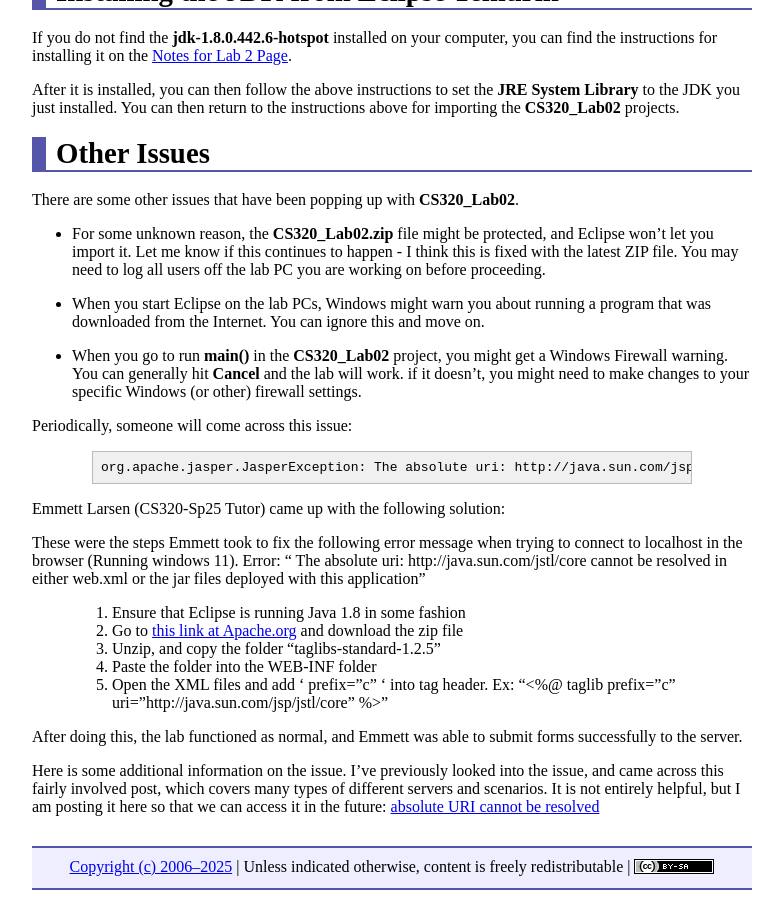
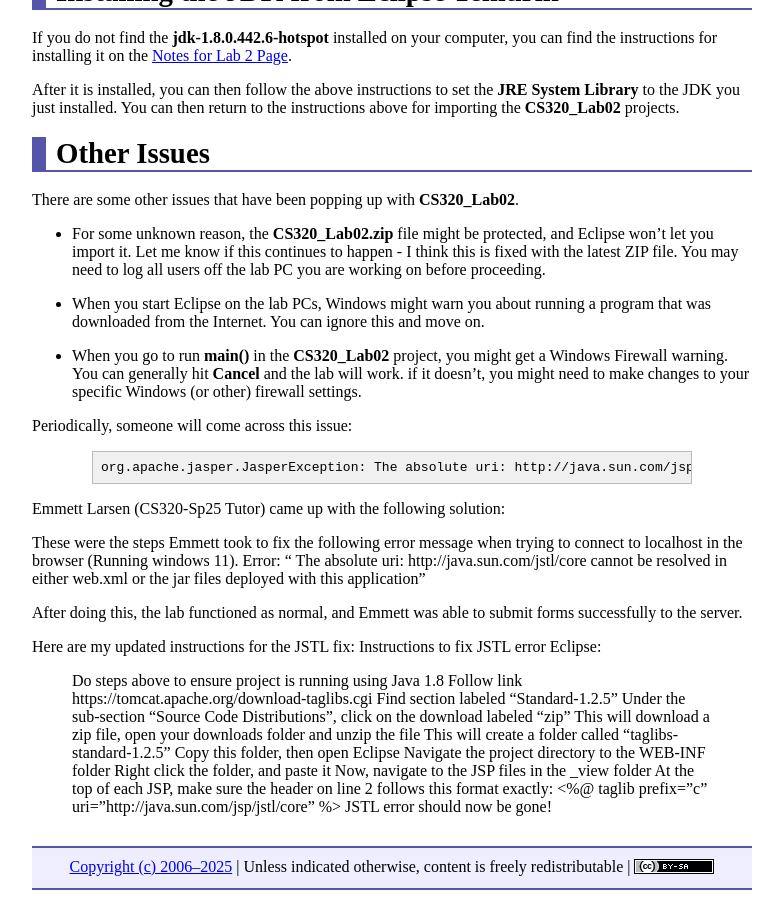
Before and after one commit to ycpcs/cs320-spring2025, a Jekyll site: the page built from labs/lab02_notes.md, in a window 1280 px wide and 900 px high, scrolled down 1599 px. Shown: the whole window, without its empty margins (248-1031 px from the left). Built offline with Jekyll 4.4.1, drawn with Linux system fonts in a browser that asks for light colours.

Commit message:
updated JSTL error instructions

```diff
--- a/labs/lab02_notes.md
+++ b/labs/lab02_notes.md
@@ -97,6 +97,25 @@ Emmett Larsen (CS320-Sp25 Tutor) came up with the following solution:
 
 These were the steps Emmett took to fix the following error message when trying to connect to localhost in the browser (Running windows 11). Error: " The absolute uri: http://java.sun.com/jstl/core cannot be resolved in either web.xml or the jar files deployed with this application"
 
+After doing this, the lab functioned as normal, and Emmett was able to submit forms successfully to the server.
+
+Here are my updated instructions for the JSTL fix:
+Instructions to fix JSTL error Eclipse:
+> Do steps above to ensure project is running using Java 1.8
+> Follow link https://tomcat.apache.org/download-taglibs.cgi
+> Find section labeled "Standard-1.2.5"
+> Under the sub-section "Source Code Distributions", click on the download labeled "zip"
+> This will download a zip file, open your downloads folder and unzip the file
+> This will create a folder called "taglibs-standard-1.2.5"
+> Copy this folder, then open Eclipse
+> Navigate the project directory to the WEB-INF folder
+> Right click the folder, and paste it
+> Now, navigate to the JSP files in the _view folder
+> At the top of each JSP, make sure the header on line 2 follows this format exactly: <%@ taglib prefix="c" uri="http://java.sun.com/jsp/jstl/core" %>
+> JSTL error should now be gone!
+
+<!-- Commenting out old instructions
+
 > 1. Ensure that Eclipse is running Java 1.8 in some fashion
 > 2. Go to [this link at Apache.org](https://tomcat.apache.org/download-taglibs.cgi) and download the zip file
 > 3. Unzip, and copy the folder "taglibs-standard-1.2.5"
@@ -104,6 +123,6 @@ These were the steps Emmett took to fix the following error message when trying
 > 5. Open the XML files and add ' prefix="c" ' into tag header.
     Ex: "<%@ taglib prefix="c" uri="http://java.sun.com/jsp/jstl/core" %>"
 
-After doing this, the lab functioned as normal, and Emmett was able to submit forms successfully to the server.
+	Here is some additional information on the issue.  I've previously looked into the issue, and came across this fairly involved post, which covers many types of different servers and scenarios.  It is not entirely helpful, but I am posting it here so that we can access it in the future: [absolute URI cannot be resolved](https://stackoverflow.com/questions/4928271/how-to-install-jstl-it-fails-with-the-absolute-uri-cannot-be-resolved-or-una)
 
-Here is some additional information on the issue.  I've previously looked into the issue, and came across this fairly involved post, which covers many types of different servers and scenarios.  It is not entirely helpful, but I am posting it here so that we can access it in the future: [absolute URI cannot be resolved](https://stackoverflow.com/questions/4928271/how-to-install-jstl-it-fails-with-the-absolute-uri-cannot-be-resolved-or-una)
+-->
```
